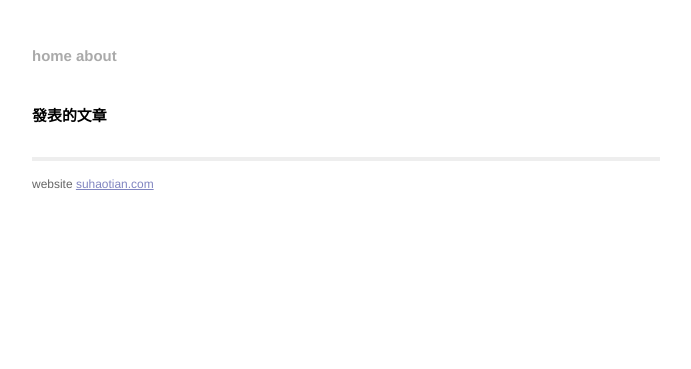
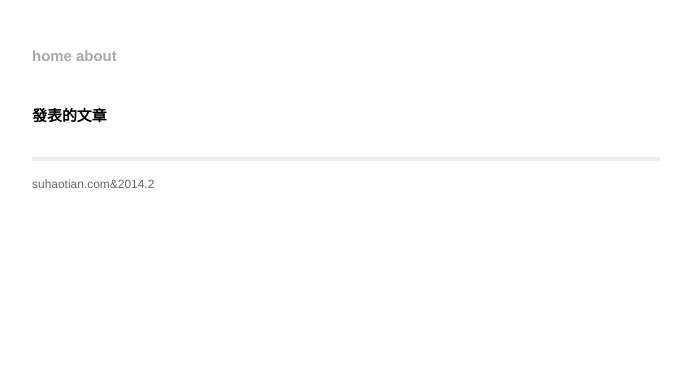
Before and after one commit to suhaotian/suhaotian.github.io, a Jekyll site: the page built from index.html, in a window 1280 px wide. Shown: the top 369 px of the page, without its empty margins (294-985 px from the left). Built offline with Jekyll 4.4.1, drawn with Linux system fonts in a browser that asks for light colours; Markdown is read by kramdown in place of the engine named in the settings.

Commit message:
Update default.html

```diff
--- a/_layouts/default.html
+++ b/_layouts/default.html
@@ -25,8 +25,8 @@
           {{ content }}
 
           <div class="footer">
-            <div class="contact"><p>website
-<a href="/">suhaotian.com</a></a></p>
+            <div class="contact">
+            <p>suhaotian.com&2014.2</p>
             </div>
             <div class="contact">
 
```
